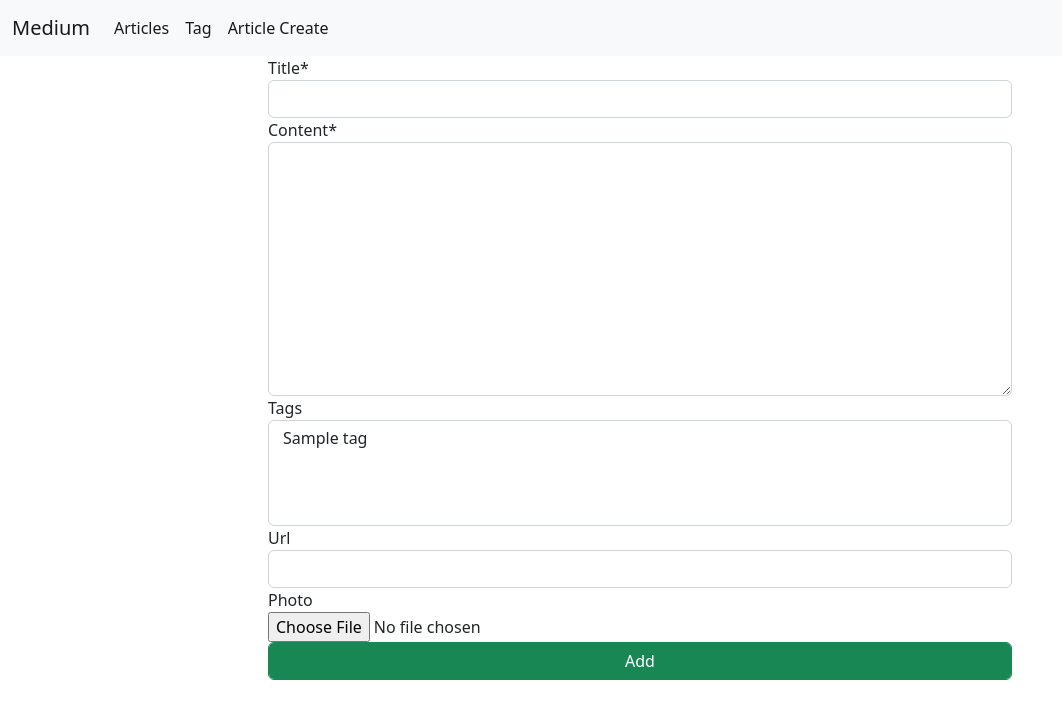
After one commit to Stelmaszv/Medium-Optimo-Task, a Django app: page /article_create in a window 1280 px wide. The commit adds this page. Shown: the top 719 px of the page, without its empty margins (0-1062 px from the left). Run offline with Django 3.2, Linux system fonts and the light colour scheme; tables that the repository leaves empty hold one stand-in row (values such as "Sample post"); some libraries are stand-ins or nearby versions.

Commit message:
Add view "ArticleCreateView" and template "article_form.html"

```diff
--- a/app/views.py
+++ b/app/views.py
@@ -47,3 +47,12 @@ class BaseEdit:
             self.object = form.save()
         else:
             return redirect('/admin/login/')
+
+class ArticleCreateView(CreateView,BaseEdit):
+    fields = ['title', 'content', 'Tags', 'url', 'photo']
+    success_url = '/'
+    model = Article
+
+    def form_valid(self, form):
+        self.on_form_valid(form)
+        return super().form_valid(form)
--- a/medium2/settings.py
+++ b/medium2/settings.py
@@ -73,6 +73,7 @@ TEMPLATES = [
 ]
 
 WSGI_APPLICATION = 'medium2.wsgi.application'
+CRISPY_TEMPLATE_PACK = 'bootstrap4'
 
 
 # Database
--- a/medium2/urls.py
+++ b/medium2/urls.py
@@ -17,7 +17,7 @@ from django.conf.urls.static import static
 from django.contrib import admin
 from django.urls import path
 
-from app.views import ArticleListView, TagsListView, ArticleDetailView, NewComment
+from app.views import ArticleListView, TagsListView, ArticleDetailView, NewComment, ArticleCreateView
 from medium2 import settings
 
 urlpatterns = [
@@ -25,6 +25,7 @@ urlpatterns = [
     path(''                       ,ArticleListView.as_view(),name='Articles'),
     path('article/<int:pk>/'      ,ArticleDetailView.as_view(),name='ArticleDetail'),
     path('new_comment/<int:pk>/'  ,NewComment.as_view(),name='NewComment'),
+    path('article_create'         ,ArticleCreateView.as_view(),name='ArticleCreate'),
     path('tags'                   ,TagsListView.as_view(),name='Tags')
 ]
 
--- /dev/null
+++ b/template/app/article_form.html
@@ -0,0 +1,15 @@
+{% extends 'base.html' %}
+{% block content %}
+{% load crispy_forms_tags %}
+    <div class="container">
+        <div class="offset-2 col-8">
+            <div>
+                <form method="post" enctype="multipart/form-data" novalidate>
+                    {% csrf_token %}
+                    {{ form|crispy }}
+                    <button type="submit" class="btn btn-success form-control">Add</button>
+                </form>
+            </div>
+        </div>
+    </div>
+{% endblock %}
--- a/template/base/nav.html
+++ b/template/base/nav.html
@@ -12,6 +12,9 @@
         <li class="nav-item">
           <a class="nav-link active" aria-current="page" href="{% url 'Tags' %}">Tag</a>
         </li>
+        <li class="nav-item">
+          <a class="nav-link active" aria-current="page" href="{% url 'ArticleCreate' %}">Article Create</a>
+        </li>
       </ul>
     </div>
   </div>
```
